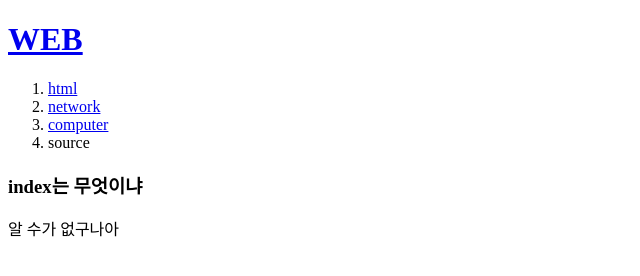
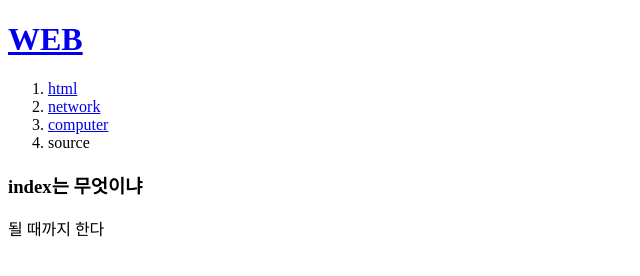
Before and after one commit to urtrabee/my-first-website, a plain HTML site: page index.html in a window 1280 px wide. Shown: the full height of the page, 0-640 px from the left. Drawn offline with Linux system fonts and the light colour scheme.

Commit message:
Update index.html

```diff
--- a/index.html
+++ b/index.html
@@ -13,6 +13,6 @@
     <li>source</li>
   </ol>
   <h3>index는 무엇이냐</h3>
-  <P>알 수가 없구나아</p>
+  <P>될 때까지 한다</p>
 </body>
 </html>
```
